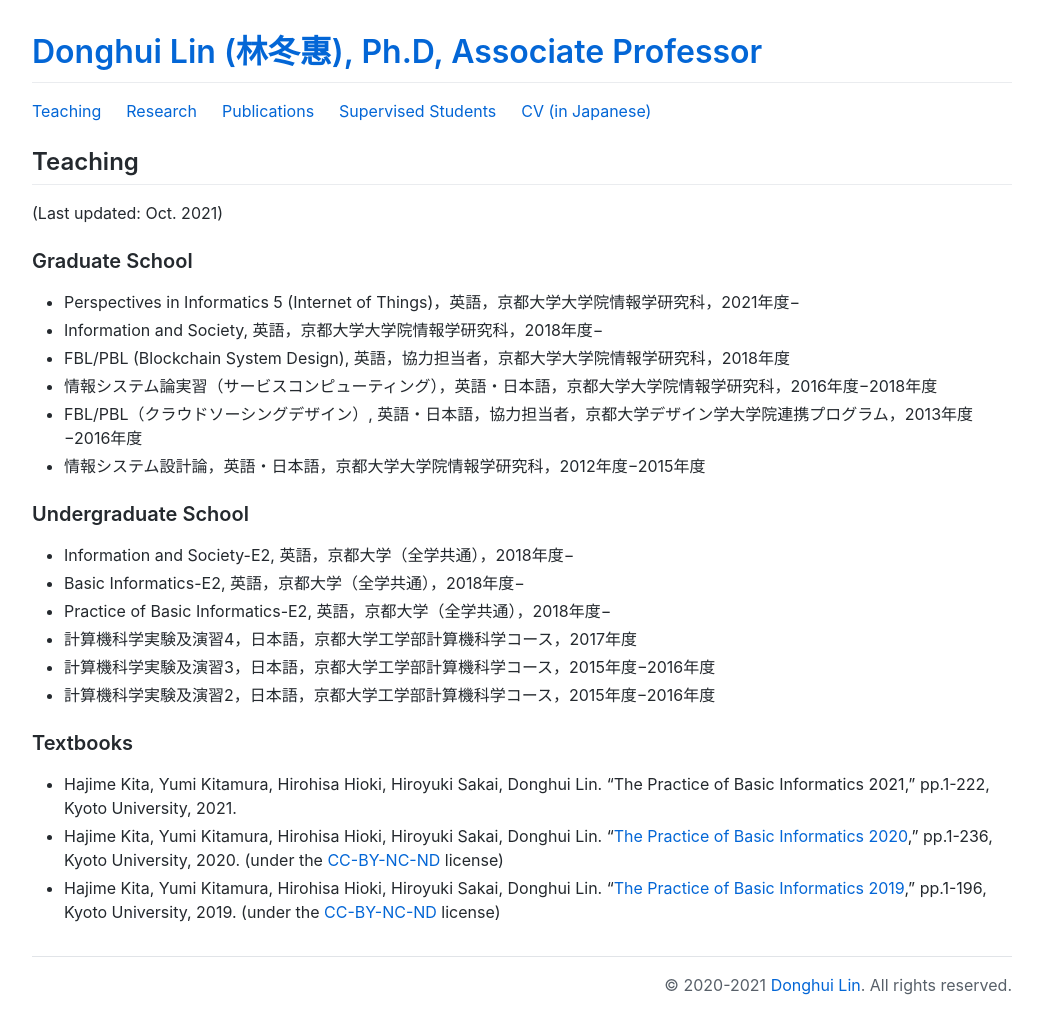
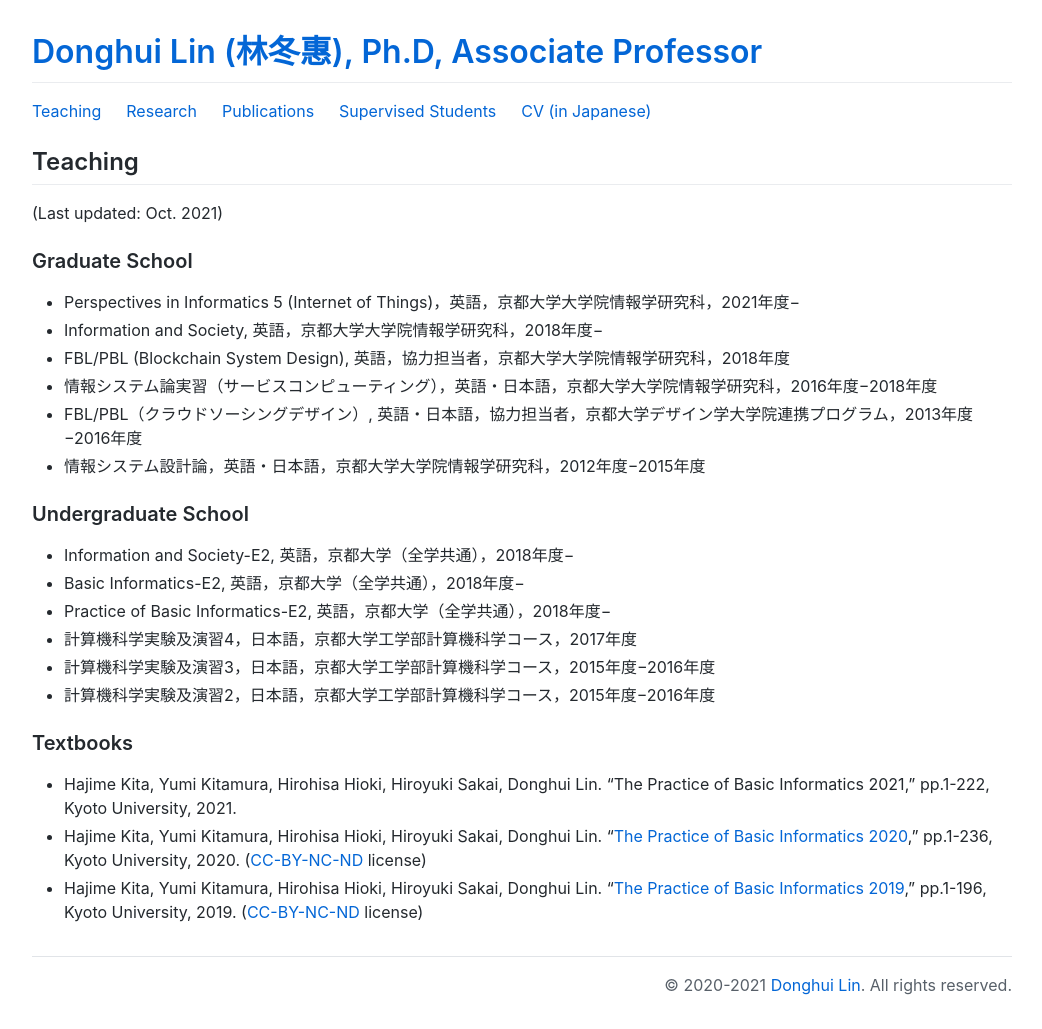
Before and after one commit to lindh/lindh.github.io, a Jekyll site: the page built from teaching.md, in a window 1280 px wide. Shown: the whole page, without its empty margins (118-1160 px from the left). Built offline with Jekyll 4.4.1, drawn with Linux system fonts in a browser that asks for light colours; comment, search, counter and statistics services are not loaded.

Commit message:
Update teaching.md

```diff
--- a/teaching.md
+++ b/teaching.md
@@ -26,5 +26,5 @@
 
 ### Textbooks
 - Hajime Kita, Yumi Kitamura, Hirohisa Hioki, Hiroyuki Sakai, Donghui Lin. "The Practice of Basic Informatics 2021," pp.1-222, Kyoto University, 2021.
-- Hajime Kita, Yumi Kitamura, Hirohisa Hioki, Hiroyuki Sakai, Donghui Lin. "[The Practice of Basic Informatics 2020](http://hdl.handle.net/2433/262330)," pp.1-236, Kyoto University, 2020. (under the [CC-BY-NC-ND](https://creativecommons.org/licenses/by-nc-nd/4.0/deed.en) license)
-- Hajime Kita, Yumi Kitamura, Hirohisa Hioki, Hiroyuki Sakai, Donghui Lin. "[The Practice of Basic Informatics 2019](http://hdl.handle.net/2433/246166)," pp.1-196, Kyoto University, 2019. (under the [CC-BY-NC-ND](https://creativecommons.org/licenses/by-nc-nd/4.0/deed.en) license)
+- Hajime Kita, Yumi Kitamura, Hirohisa Hioki, Hiroyuki Sakai, Donghui Lin. "[The Practice of Basic Informatics 2020](http://hdl.handle.net/2433/262330)," pp.1-236, Kyoto University, 2020. ([CC-BY-NC-ND](https://creativecommons.org/licenses/by-nc-nd/4.0/deed.en) license)
+- Hajime Kita, Yumi Kitamura, Hirohisa Hioki, Hiroyuki Sakai, Donghui Lin. "[The Practice of Basic Informatics 2019](http://hdl.handle.net/2433/246166)," pp.1-196, Kyoto University, 2019. ([CC-BY-NC-ND](https://creativecommons.org/licenses/by-nc-nd/4.0/deed.en) license)
```
